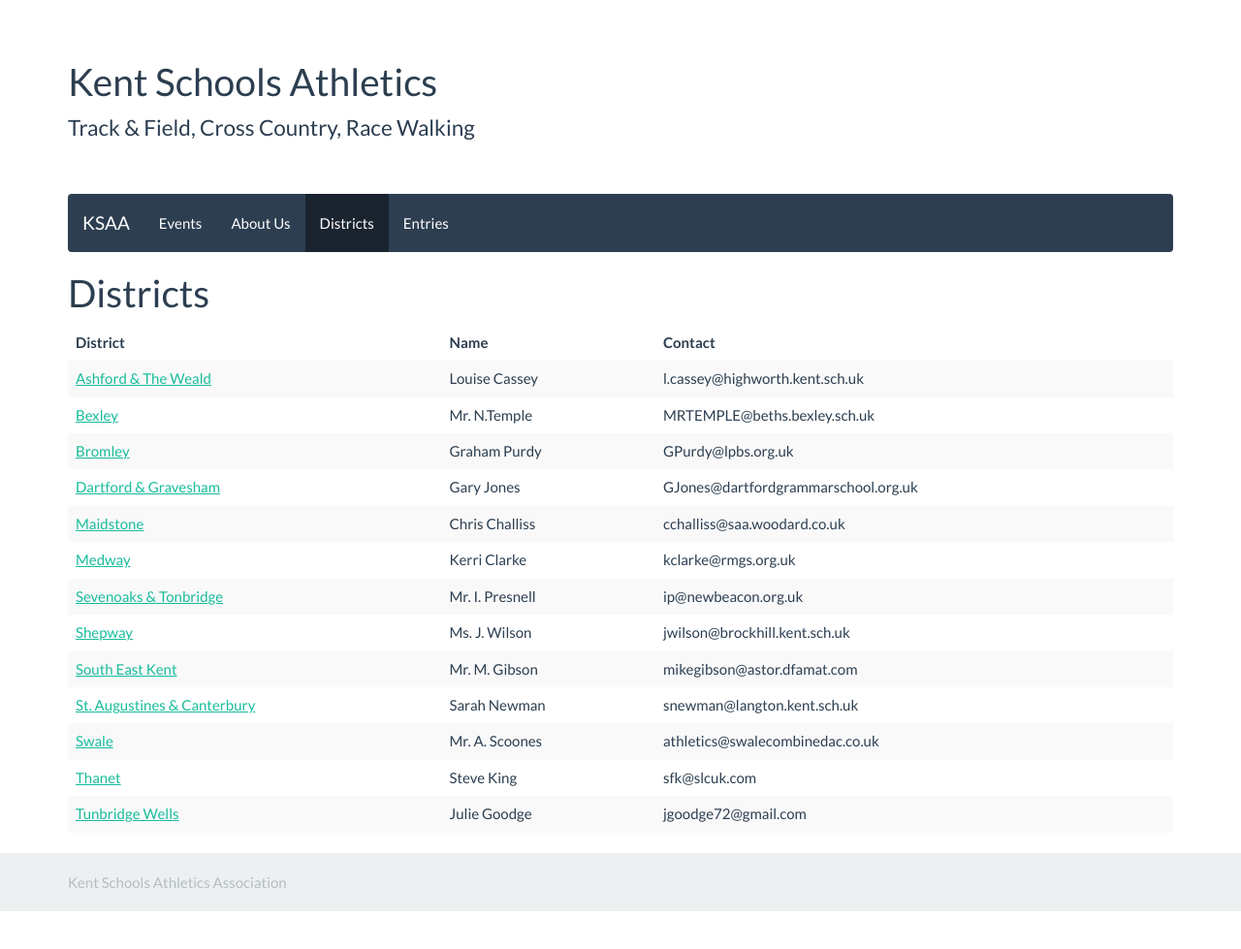
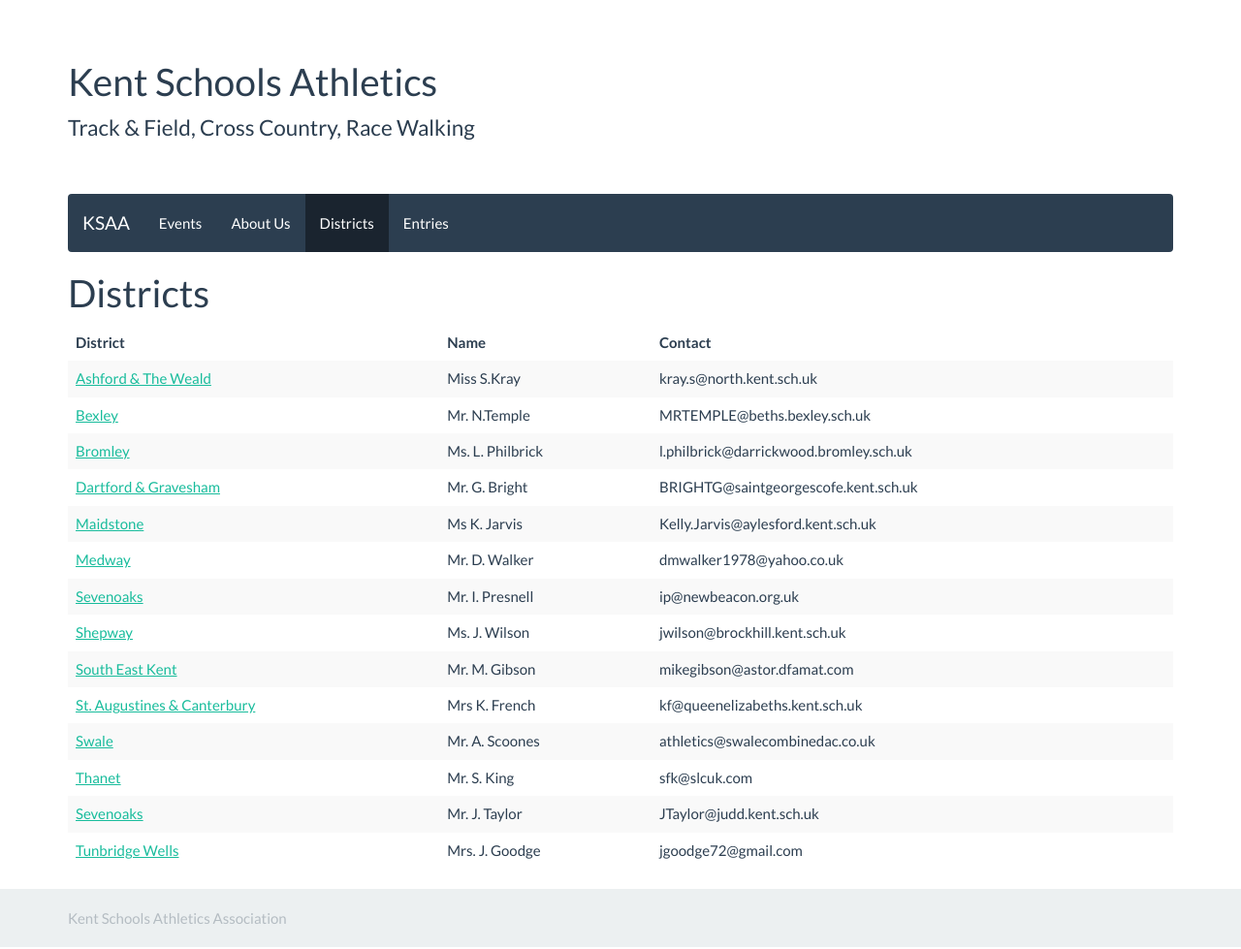
Before and after one commit to chrisnewark/chrisnewark.github.io, a Jekyll site: the page built from districts/index.md, in a window 1280 px wide. Shown: the whole page at 97% size. Built offline with Jekyll 4.4.1, drawn with Linux system fonts in a browser that asks for light colours; nearby versions of some CDN libraries; before the commit the page ends 941 px from its top, so only the background shows below that.

Commit message:
Updated schools and districts

```diff
--- a/_config.yml
+++ b/_config.yml
@@ -1,5 +1,5 @@
-current_school_year: 16-17
-current_season: summer
+current_school_year: 17-18
+current_season: winter
 future: true
 collections:
     events:
--- a/_districts/dartford-and-gravesham.md
+++ b/_districts/dartford-and-gravesham.md
@@ -3,8 +3,8 @@
 title: Dartford & Gravesham
 summer_manager: Gary Jones
 summer_manager-email: GJones@dartfordgrammarschool.org.uk
-winter_manager: Mr. A. Pickett
-winter_manager-email: andrew.pickett@leighacademy.org.uk
+winter_manager: Mr. G. Bright
+winter_manager-email: BRIGHTG@saintgeorgescofe.kent.sch.uk
 ---
 
 ## Affiliated Schools
--- a/_districts/maidstone.md
+++ b/_districts/maidstone.md
@@ -3,8 +3,8 @@
 title: Maidstone
 summer_manager: Chris Challiss
 summer_manager-email: cchalliss@saa.woodard.co.uk
-winter_manager: Mr. P. Lewis
-winter_manager-email: Phil.Lewis@aylesford.kent.sch.uk
+winter_manager: Ms K. Jarvis
+winter_manager-email: Kelly.Jarvis@aylesford.kent.sch.uk
 ---
 
 ## Affiliated Schools
--- /dev/null
+++ b/_districts/tonbridge.md
@@ -0,0 +1,20 @@
+---
+layout: default
+title: Sevenoaks
+summer_manager:
+summer_manager-email:
+winter_manager: Mr. J. Taylor
+winter_manager-email: JTaylor@judd.kent.sch.uk
+---
+
+## Affiliated Schools
+
+- The Judd School
+- Hugh Christie
+- Weald of Kent
+- Tonbridge School
+- Schools at Somerhill
+- Hilden Grange
+- Tonbridge Girls Grammar
+- Hayesbrook
+- Hillview
```
Also changed, not shown: _districts/sevenoaks.md (renamed from _districts/sevenoaks-and-tonbridge.md, +11 -10 lines).
